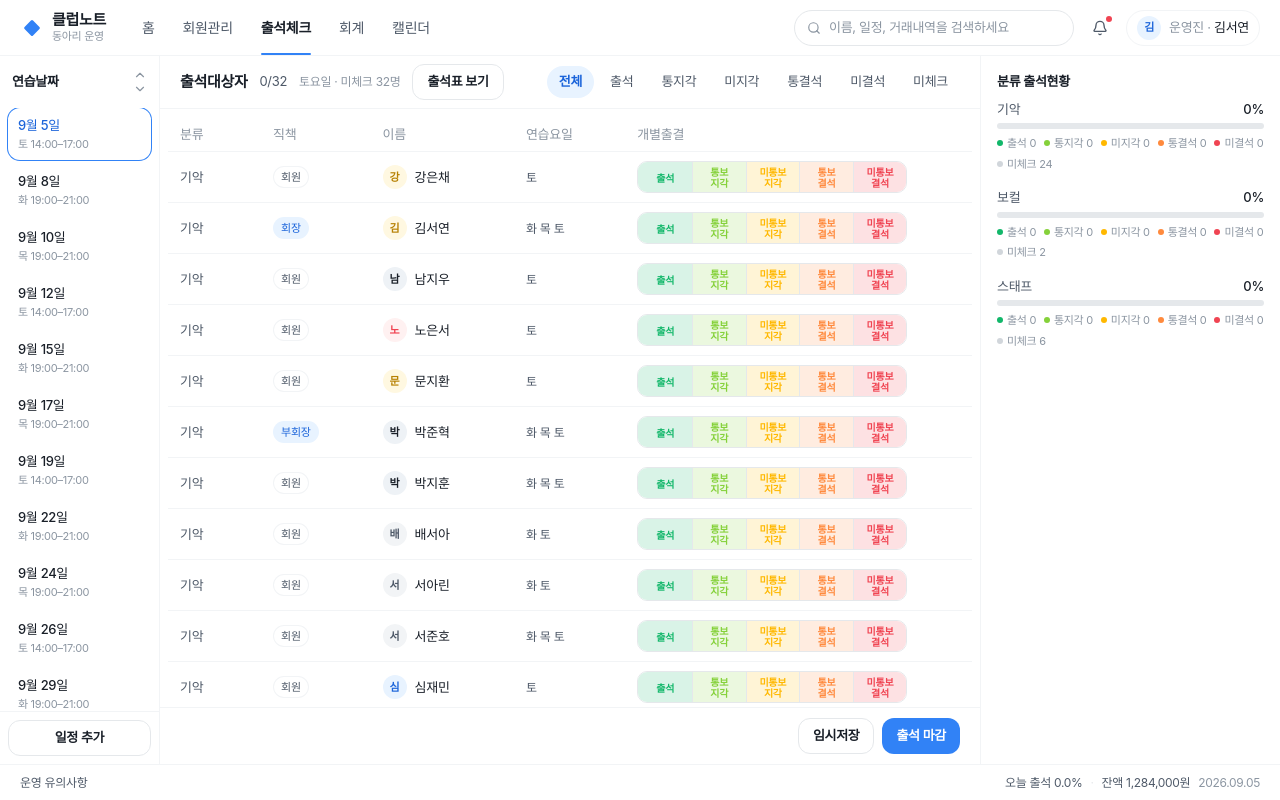
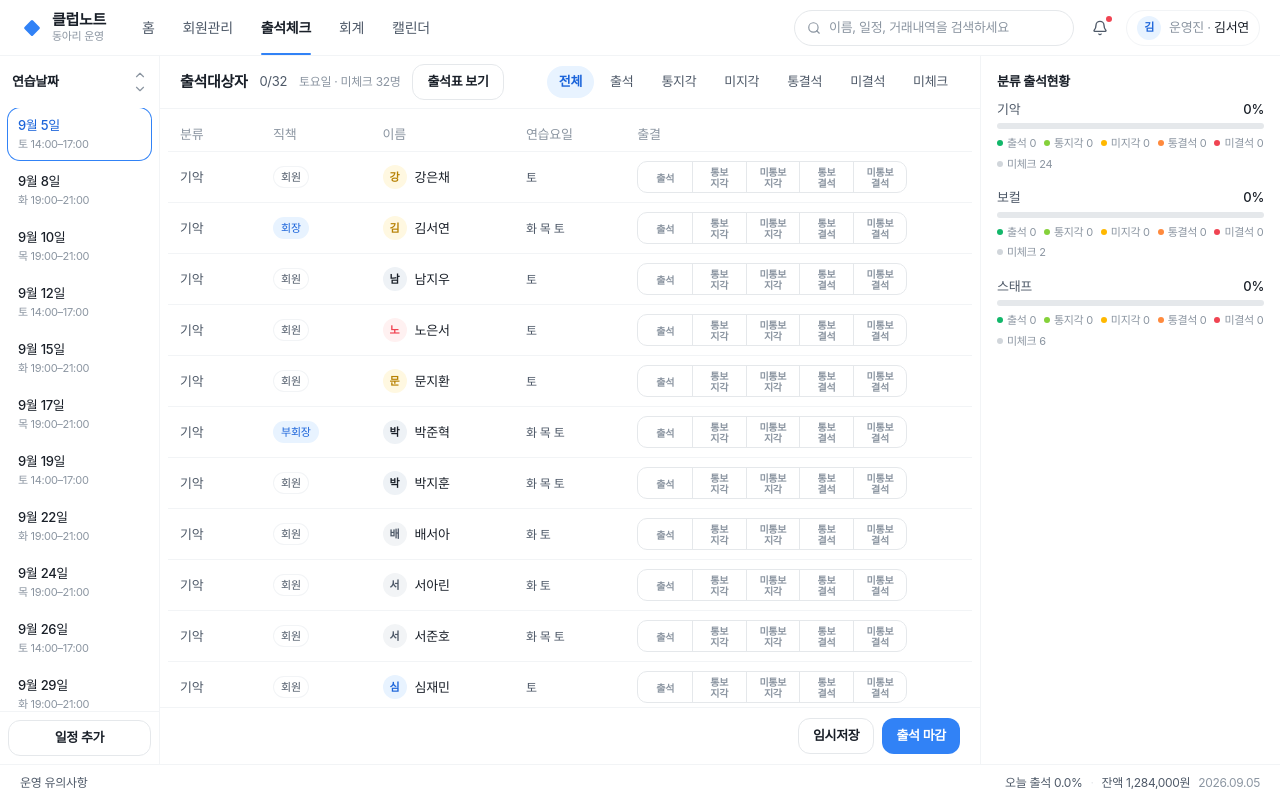
Before and after one commit to kimsunghoon1019/clubnote, a Next.js app: page /attendance in a window 1280 px wide. Built offline with nearby package versions, Linux system fonts and the light colour scheme; a web font is replaced by a local one.

Commit message:
개별출결을 출결로 바꾸고 미체크는 색을 끈다

```diff
--- a/src/components/ui/AttendanceToggle.tsx
+++ b/src/components/ui/AttendanceToggle.tsx
@@ -16,13 +16,12 @@ export function AttendanceToggle({
   return (
     <div
       role="radiogroup"
-      aria-label={`${name} 개별출결`}
+      aria-label={`${name} 출결`}
       className="inline-flex h-8 overflow-hidden rounded-[10px] border border-line bg-white"
     >
       {ATTENDANCE_STATUSES.map((status, index) => {
         const meta = ATTENDANCE_STATUS_META[status];
         const active = value === status;
-        const idle = !value;
         return (
           <button
             key={status}
@@ -34,14 +33,12 @@ export function AttendanceToggle({
             className={cn(
               "flex h-8 w-[3.35rem] flex-col items-center justify-center text-[10px] font-semibold leading-[11px] transition-colors",
               index > 0 && "border-l border-line",
-              !active && !idle && "text-faint hover:bg-muted",
+              !active && "text-faint hover:bg-muted",
             )}
             style={
               active
-                ? { background: meta.color, color: "#fff" }
-                : idle
-                  ? { background: `color-mix(in srgb, ${meta.color} 16%, white)`, color: meta.color }
-                  : undefined
+                ? { backgroundColor: meta.color, color: "#fff" }
+                : { backgroundColor: "transparent" }
             }
           >
             {meta.lines.map((line) => (
--- a/src/components/views/AttendanceView.tsx
+++ b/src/components/views/AttendanceView.tsx
@@ -124,7 +124,7 @@ export function AttendanceView() {
     },
     {
       key: "status",
-      header: "개별출결",
+      header: "출결",
       render: (row) => (
         <div onClick={(e) => e.stopPropagation()}>
           <AttendanceToggle
```
